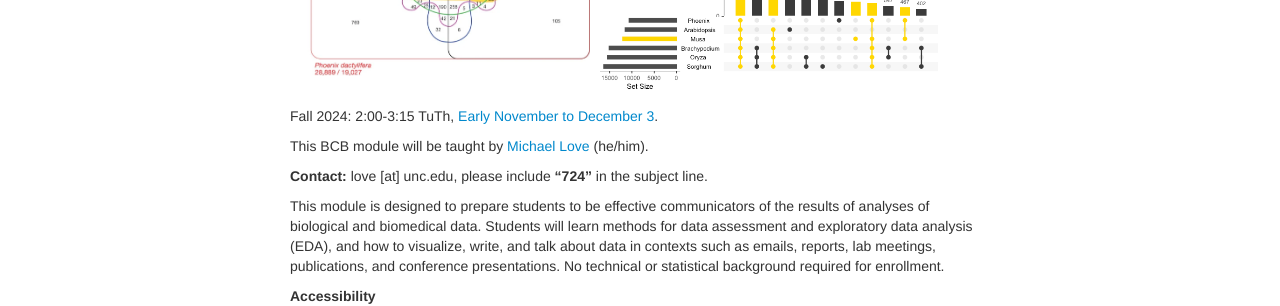
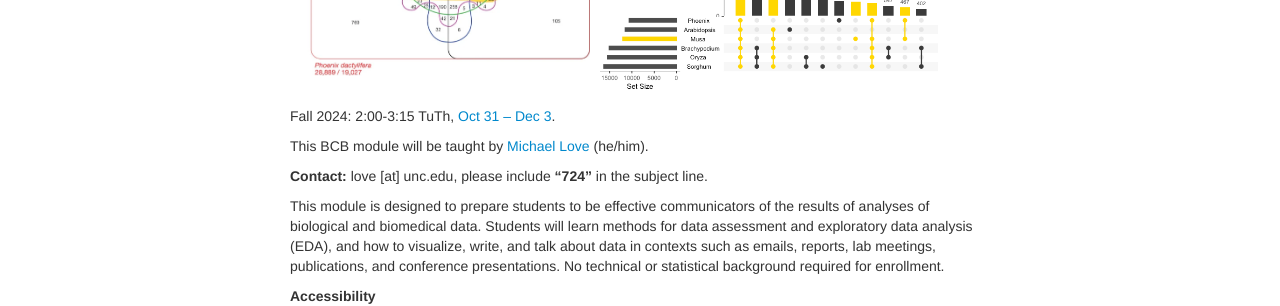
Before and after one commit to biodatascience/datacomm, a Jekyll site: the page built from index.md, in a window 1280 px wide. Shown: the part 319-625 px from the top of the page. Built offline with Jekyll 4.4.1, drawn with Linux system fonts in a browser that asks for light colours.

Commit message:
update days

```diff
--- a/index.md
+++ b/index.md
@@ -7,7 +7,7 @@ description: Course website for Data Communication at UNC
 
 <a href="https://doi.org/10.1038/nature11241"><img src="assets/images/banana.png" width="300" title="Figure 4 from D'Hont et al (2012) showing six-way Venn diagram of gene clusters across species"/></a> <a href="https://gist.github.com/mikelove/8d4fd58d9a65bcf3cc26a1ef758022cf"><img src="assets/images/banana_upset.png" width="350" title="Remake of Figure 4 from D'Hont et al (2012) using UpSetR package"/></a>
 
-Fall 2024: 2:00-3:15 TuTh, [Early November to December 3](schedule).
+Fall 2024: 2:00-3:15 TuTh, [Oct 31 -- Dec 3](schedule).
 
 This BCB module will be taught by [Michael Love](https://mikelove.github.io) (he/him).
 
```
